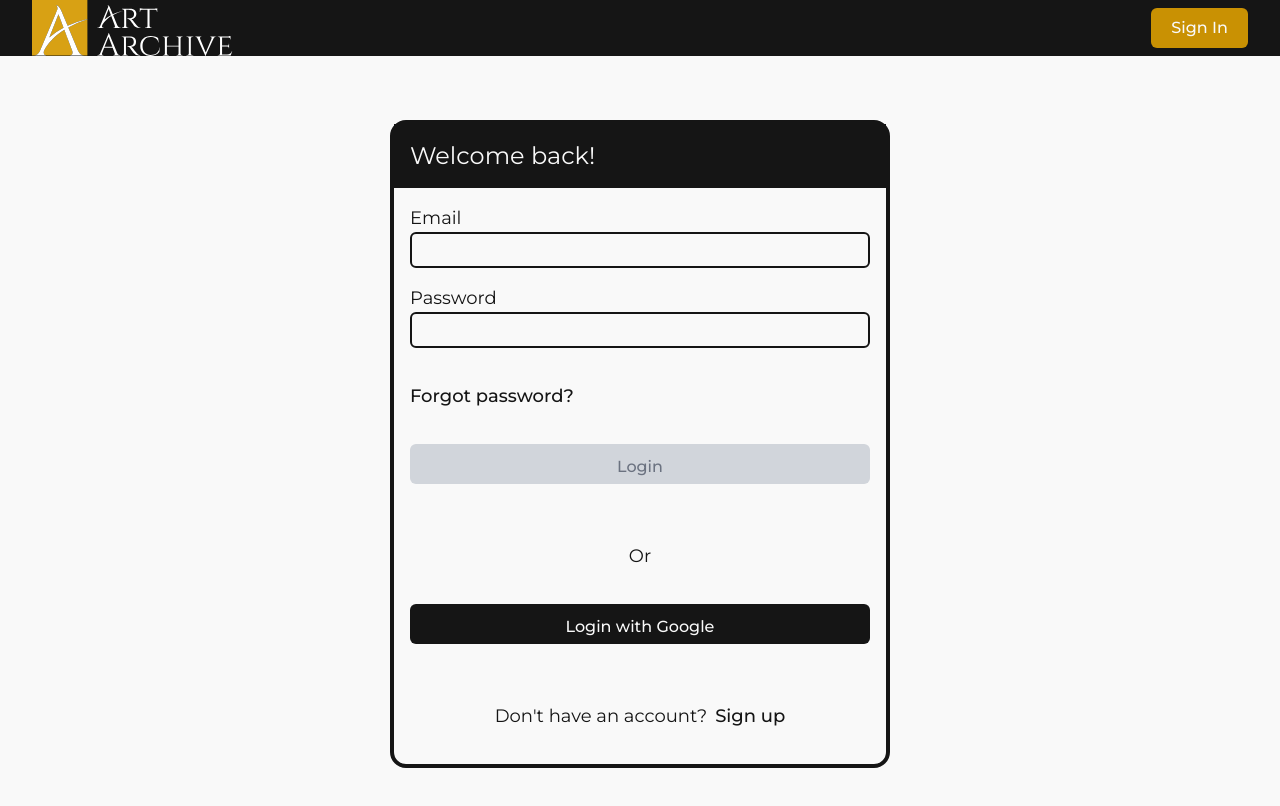
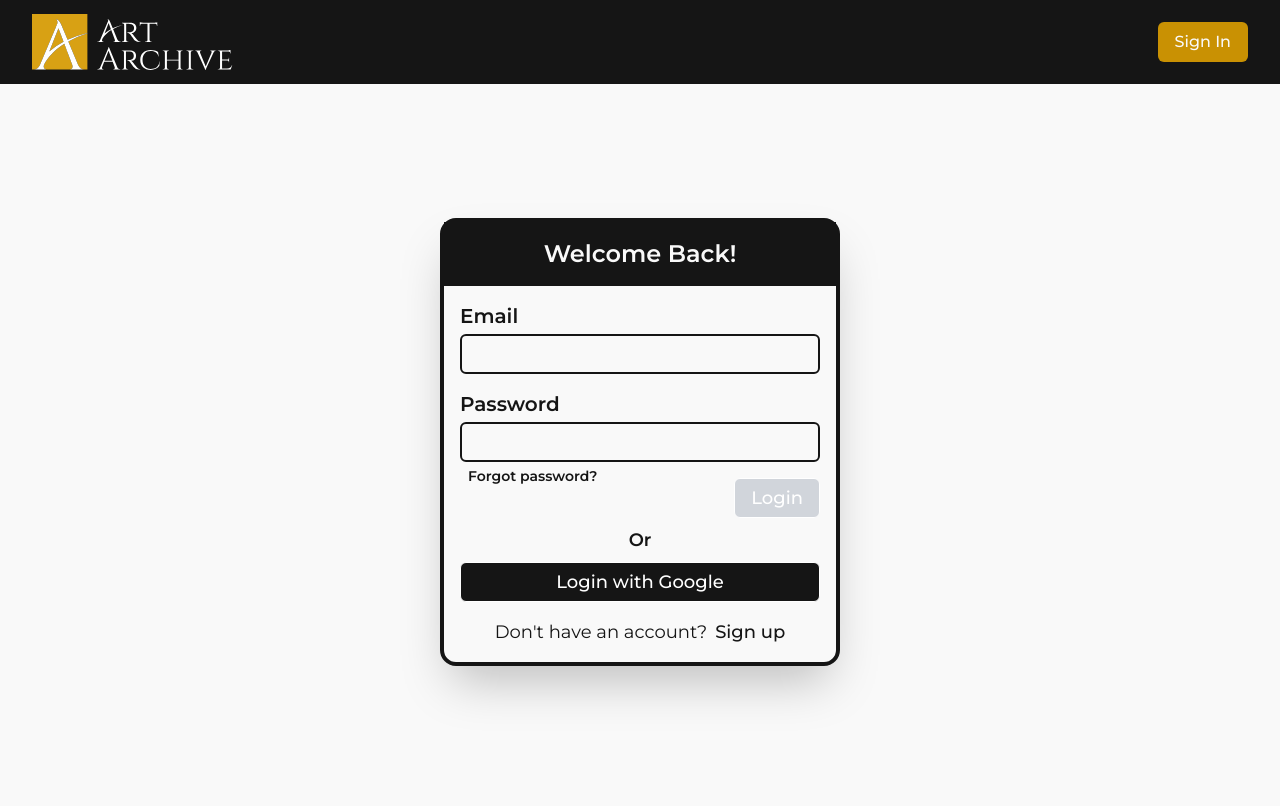
Before and after one commit to PedroPotenza/Art-Archive-Front, a Next.js app: page /login in a window 1280 px wide. Shown: the top 806 px of the page. Built offline with nearby package versions, Linux system fonts and the light colour scheme; no server answers.

Commit message:
🎨 style(authentication flow): update login page UI

```diff
--- a/src/app/globals.css
+++ b/src/app/globals.css
@@ -25,7 +25,8 @@ a {
   text-decoration: inherit;
 }
 a:hover {
-  color: #a97e03;
+  color: theme("colors.golden-yellow.dark");
+  text-decoration: underline;
 }
 
 body {
@@ -40,17 +41,20 @@ h1 {
   line-height: 1.1;
 }
 
+input {
+  @apply focus-visible:outline-none focus-visible:ring-0;
+}
+
 button {
   border-radius: 8px;
   border: 1px solid transparent;
-  padding: 0.6em 1.2em;
   font-size: 1em;
   font-weight: 500;
   font-family: inherit;
   background-color: #1a1a1a;
   cursor: pointer;
   transition: border-color 0.25s;
-  @apply w-full h-10 bg-almost-black text-almost-white rounded-md;
+  @apply w-full h-10 bg-almost-black text-almost-white rounded-md px-4 focus-visible:outline-none focus-visible:ring-0 focus:outline-none focus:ring-0;
 }
 button:hover {
   @apply bg-black;
--- a/src/app/login/page.tsx
+++ b/src/app/login/page.tsx
@@ -1,10 +1,9 @@
 "use client";
 import { useRouter } from "next/navigation";
-import { useState } from "react";
+import React, { useState } from "react";
 import { createSession } from "../../actions/authActions";
 import { signInEmailAndPassword, signInGoogle } from "../../libs/firebase/auth";
 import "../globals.css";
-import React from "react";
 
 export default function Login() {
   const [email, setEmail] = useState("");
@@ -31,55 +30,67 @@ export default function Login() {
 
   return (
     <div className=" flex justify-center items-center w-full h-[100vh] p-16">
-      <div className="flex flex-col w-[500px] h-fit border-4 border-almost-black rounded-2xl">
-        <div className="flex bg-almost-black w-full h-16 p-4 justify-start items-center">
-          <p className="text-almost-white text-2xl">Welcome back!</p>
+      <div className="flex flex-col w-[400px] h-fit border-4 border-almost-black rounded-2xl shadow-2xl">
+        <div className="flex bg-almost-black w-full h-16 p-4 justify-center items-center">
+          <p className="text-almost-white text-2xl font-semibold">Welcome Back!</p>
         </div>
 
-        <div className="flex flex-col w-full h-[calc(100%-4rem)] p-4 gap-4">
-          <div className="flex flex-col w-full h-16">
-            <label className="text-almost-black text-lg">Email</label>
+        <div className="flex flex-col w-full p-4 ">
+          <div className="flex flex-col w-full gap-1 mb-4">
+            <label className="text-almost-black text-xl font-semibold">Email</label>
             <input
-              className="w-full h-10 border-2 border-almost-black rounded-md bg-almost-white"
+              className="w-full h-fit border-2  border-almost-black focus-visible:border-golden-yellow-darker focus-visible:shadow-md rounded-md bg-almost-white text-lg px-2 py-1"
               type="email"
               onChange={(e) => setEmail(e.target.value)}
               required
             />
           </div>
 
-          <div className="flex flex-col w-full h-16">
-            <label className="text-almost-black text-lg">Password</label>
+          <div className="flex flex-col w-full gap-1">
+            <label className="text-almost-black text-xl font-semibold">Password</label>
             <input
-              className="w-full h-10 border-2 border-almost-black rounded-md bg-almost-white"
+              className="w-full h-fit border-2  border-almost-black focus-visible:border-golden-yellow-darker focus-visible:shadow-md rounded-md bg-almost-white text-lg px-2 py-1"
               type="password"
               onChange={(e) => setPassword(e.target.value)}
               required
             />
           </div>
 
-          <div className="flex flex-row w-full h-16 justify-start items-center">
-            <a href="#" className="text-almost-black text-lg">
+          <div className="flex flex-row w-full justify-between items-start">
+            <span className="text-almost-black text-sm font-semibold mt-1 ml-2 hover:underline hover:text-golden-yellow-dark">
               Forgot password?
-            </a>
-          </div>
+            </span>
 
-          <div className="flex w-full h-16">
-            <button onClick={handleSignInEmailAndPassword} disabled={!email || !password}>
-              Login
+            <button
+              onClick={handleSignInEmailAndPassword}
+              disabled={!email || !password}
+              className="group relative overflow-hidden border-white w-fit px-4 text-lg mt-4 focus:outline-none focus:ring-0 focus-visible:outline-none focus-visible:ring-0"
+            >
+              <div
+                className={`absolute inset-0 w-0 ${
+                  !email || !password
+                    ? ""
+                    : "bg-golden-yellow-dark transition-all duration-[750ms] ease-out group-hover:w-full"
+                }`}
+              ></div>
+              <span className="relative text-white group-hover:text-white">Login</span>
             </button>
           </div>
 
-          <div className="flex w-full h-16 justify-center items-center">
-            <p className="text-almost-black text-lg">Or</p>
+          <div className="flex w-full justify-center items-center my-2">
+            <p className="text-almost-black text-lg font-semibold">Or</p>
           </div>
 
-          <div className="flex w-full h-16">
-            <button className="" onClick={handleSignInGoogle}>
-              Login with Google
-            </button>
-          </div>
+          {/* <img src="../../assets/google-icon.png" alt="google-icon" className="w-8 h-8" /> */}
+          <button
+            className="group relative overflow-hidden border-white text-lg w-full focus:outline-none focus:ring-0 focus-visible:outline-none focus-visible:ring-"
+            onClick={handleSignInGoogle}
+          >
+            <div className="absolute inset-0 w-0 bg-golden-yellow-dark transition-all duration-[750ms] ease-out group-hover:w-full"></div>
+            <span className="relative text-white group-hover:text-white">Login with Google</span>
+          </button>
 
-          <div className="flex w-full h-16 justify-center items-center">
+          <div className="flex w-full justify-center items-center mt-4">
             <p className="text-almost-black text-lg">Don&apos;t have an account?</p>
             <a href="/signUp" className="text-almost-black text-lg ml-2">
               Sign up
```
